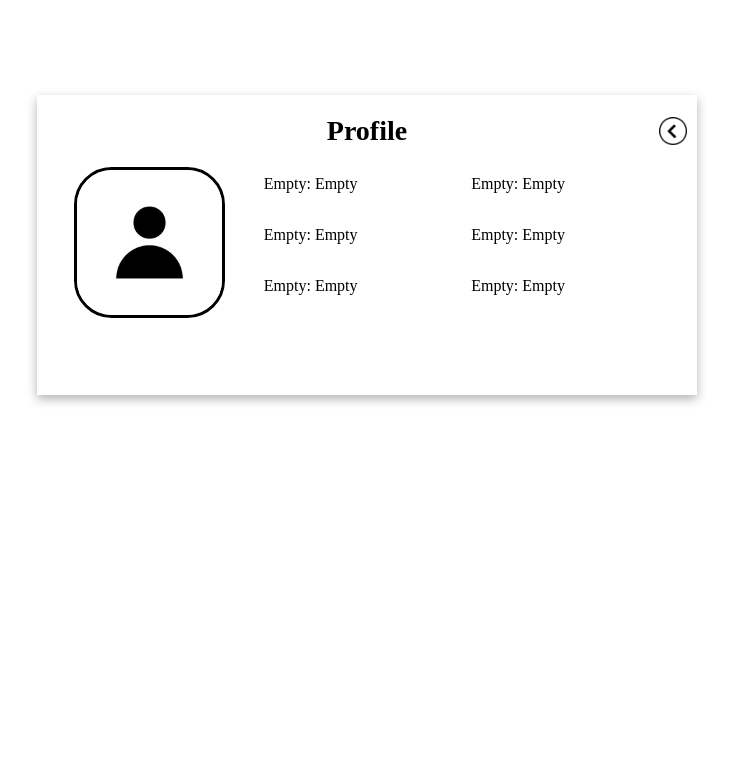
After one commit to primeitclub/syntax-error, a Django app: page /profile/ in a window 1280 px wide. The commit adds this page. Shown: the top 770 px of the page, without its empty margins (273-1006 px from the left). Run offline with Django 5.2, Linux system fonts and the light colour scheme.

```diff
--- /dev/null
+++ b/Net2Connect/Accounts/templates/profile.html
@@ -0,0 +1,179 @@
+{% load static %}
+<!DOCTYPE html>
+<html lang="en">
+    <head>
+    <meta charset="UTF-8">
+    <meta name="viewport" content="width=device-width, initial-scale=1.0">
+    <title>Profile</title>
+    <link href="https://fonts.googleapis.com/css2?family=Inter:wght@400;600&display=swap" rel="stylesheet">
+    <style>
+        html, body {
+        margin: 0;
+        padding: 0;
+        overflow-x: hidden;
+        width: 100%;
+        }
+
+        .background {
+            width: 100%;
+            height: 87vh;
+
+            margin-top:75px;
+
+            display: flex;
+            justify-content: center;
+            align-items: top;
+        }
+
+        .background > .profilecontainer {
+            height: 280px;
+            width: 50%;
+            margin-top: 20px;
+            padding: 10px;
+
+            box-shadow: 0 4px 10px rgba(0, 0, 0, 0.3); /* Horizontal, Vertical, Blur, Color */
+            background-color: #fff;
+        }
+
+        .background > .profilecontainer >.containerheader> .profiletitle {
+            font-family: Pangea Afrikan Text Trial;
+            font-size: 28px;
+            font-weight: 550;
+
+            text-align: center;
+            margin: 10px 0px 10px 0px;
+        }
+
+        .background > .profilecontainer>.containerheader{
+            display: flex;
+            flex-direction:row;
+            align-items: center;
+            justify-content:space-between;
+        }
+
+        .background > .profilecontainer>.containerheader div{
+            height:90%;
+            width:33.3%;
+        }
+
+        .background > .profilecontainer>.containerheader>.backarrow{
+            display:flex;
+            align-items:center;
+            justify-content:flex-end;
+        }
+
+        .background > .profilecontainer>.containerheader>.backarrow img{
+            height:28px;
+            width:28px;
+            background-position:center;
+            background-repeat:no-repeat;
+        }
+
+
+        .background > .profilecontainer > .containerbody {
+            height: 95%;
+            width: 100%;
+        }
+
+        .background > .profilecontainer > .containerbody > .bodytable {
+            height: 80%;
+            width: 98%;
+
+            border-collapse: collapse;
+            margin: 0 auto;
+        }
+
+        .background > .profilecontainer > .containerbody > .bodytable td {
+            height: 125px;
+            width: 175px;
+            vertical-align: top;
+            font-size: 16px;
+            font-family: Pangea Afrikan Text Trial;
+            text-align: center;
+        }
+
+        .background > .profilecontainer > .containerbody > .bodytable #pic-con{
+            vertical-align:top;
+        }
+
+        .background > .profilecontainer > .containerbody>.bodytable #profilepic {
+            height: 145px;
+            width: 145px;
+            border: 3px solid black;
+            border-radius: 25%;
+            margin-bottom:30px;
+
+            background-position:center;
+            background-size:cover;
+        }
+
+        /*............................................Profile Details............................................................*/
+        .background > .profilecontainer > .containerbody > .bodytable #profiledetails{
+            width:450px;
+            vertical-align: top;
+        }
+        .background > .profilecontainer > .containerbody > .bodytable td table{
+            width: 100%;
+            border-collapse: collapse;
+            vertical-align: top;
+            /* border:1px solid red;    */
+        }
+        .background > .profilecontainer > .containerbody > .bodytable td table td{
+            height:35px;
+            padding: 8px;
+            border-collapse: collapse;
+            /* border:1px solid red;    */
+
+            font-size: 16px;
+            font-family: Pangea Afrikan Text Trial;
+            text-align:left;
+        }
+
+    </style>
+    </head>
+
+    <body>
+        <div class="background">
+            <div class="profilecontainer">
+
+                <div class="containerheader">
+                    <div></div>
+                    <div class="profiletitle">Profile</div>
+                    <div class="backarrow">
+                        <img src="{% static '/images/backarrow.png' %}" alt=""></a>
+                    </div>
+                </div>
+
+                <div class="containerbody">
+                <table class="bodytable" cellpadding="10">
+                    <tr>
+                        <td id="pic-con">
+                            <img src="{% static '/images/user.png' %}" alt="" id="profilepic">
+                        </td>
+
+                        <td id="profiledetails">
+                                <table>
+                                    <tr>
+                                        <td>Empty: Empty</td>
+                                        <td>Empty: Empty</td>
+
+                                    </tr>
+                                    <tr>
+                                        <td>Empty: Empty</td>
+                                        <td>Empty: Empty</td>
+                                    </tr>
+                                    <tr>
+                                        <td>Empty: Empty </td>
+                                        <td>Empty: Empty</td>
+                                    </tr>
+                                </table>
+                        </td>
+                    </tr>
+                </table>
+                </div>
+
+            </div>
+        </div>
+    </body>
+
+</html>
--- a/Net2Connect/Accounts/urls.py
+++ b/Net2Connect/Accounts/urls.py
@@ -3,4 +3,5 @@ from . import views
 
 urlpatterns = [
     path('',views.login_view, name='login'),
+    path('profile/',views.profile,name="profile"),
 ]
--- a/Net2Connect/Accounts/views.py
+++ b/Net2Connect/Accounts/views.py
@@ -11,11 +11,14 @@ def login_view(request):
             login(request, user)
             return render(request, 'home.html', {'user': user})
         else:
-            return render(request, 'login.html', {'error': 'Invalid credentials'})
+            return render(request, 'registration/login.html', {'error': 'Invalid credentials'})
 
-    return render(request, 'login.html')
+    return render(request, 'registration/login.html')
 
 # Logout view
 def logout_view(request):
     logout(request)
     return render(request, 'login.html', {'message': 'You have been logged out.'})
+
+def profile(request):
+    return render(request,'profile.html')
--- a/Net2Connect/Dashboard/templates/dashboard.html
+++ b/Net2Connect/Dashboard/templates/dashboard.html
@@ -3,7 +3,7 @@
 <head>
   <meta charset="UTF-8">
   <meta name="viewport" content="width=device-width, initial-scale=1.0">
-  <title>Search Creators</title>
+  <title>Dashboard</title>
   <link href="https://fonts.googleapis.com/css2?family=Inter:wght@400;600&display=swap" rel="stylesheet">
   <style>
     * {
@@ -115,11 +115,8 @@
       <li>Feed</li>
       <li>Groups</li>
       <li>Collabs</li>
-      <li>Inbox</li>
       <li>Profile</li>
       <li>Notifications</li>
-      <li>Search</li>
-      <li>Settings</li>
       <li>Log Out</li>
     </ul>
   </aside>
--- /dev/null
+++ b/Net2Connect/Dashboard/urls.py
@@ -0,0 +1,6 @@
+from django.urls import path
+from . import views
+
+urlpatterns = [
+    path('dashboard/',views.dashboard,name="dashboard"),
+]
--- a/Net2Connect/Net2Connect/urls.py
+++ b/Net2Connect/Net2Connect/urls.py
@@ -15,12 +15,13 @@ Including another URLconf
     2. Add a URL to urlpatterns:  path('blog/', include('blog.urls'))
 """
 from django.contrib import admin
-from django.urls import path
-from Dashboard import views
+from django.urls import path, include
+
 
 
 urlpatterns = [
-    path('dashboard/',views.dashboard, name='dashboard'),
 
     path('admin/', admin.site.urls),
+    path("",include('Accounts.urls')),
+    path("",include('Dashboard.urls')),
 ]
```
Also changed, not shown: Net2Connect/Net2Connect/settings.py (+7 -1 lines), Net2Connect/Accounts/static/images/backarrow.png (added), Net2Connect/Accounts/static/images/user.png (added).
